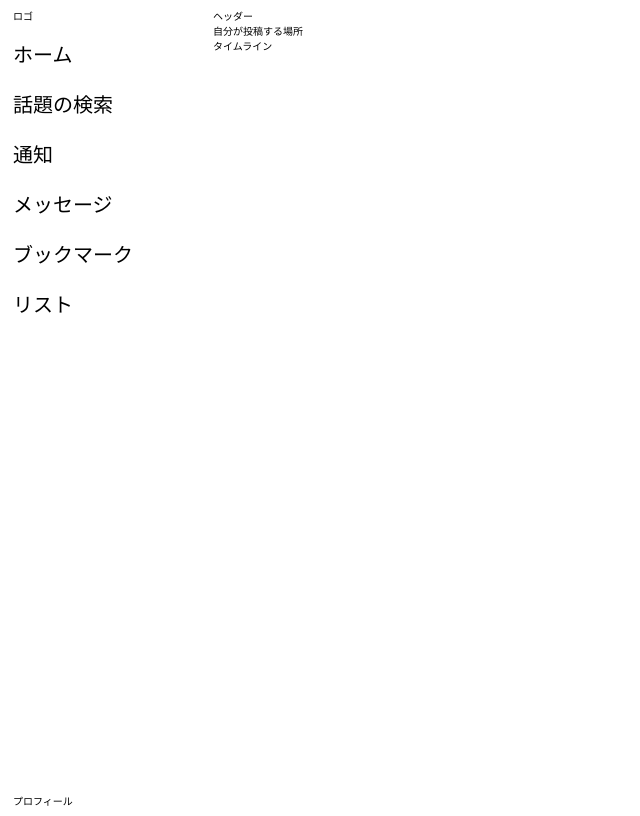
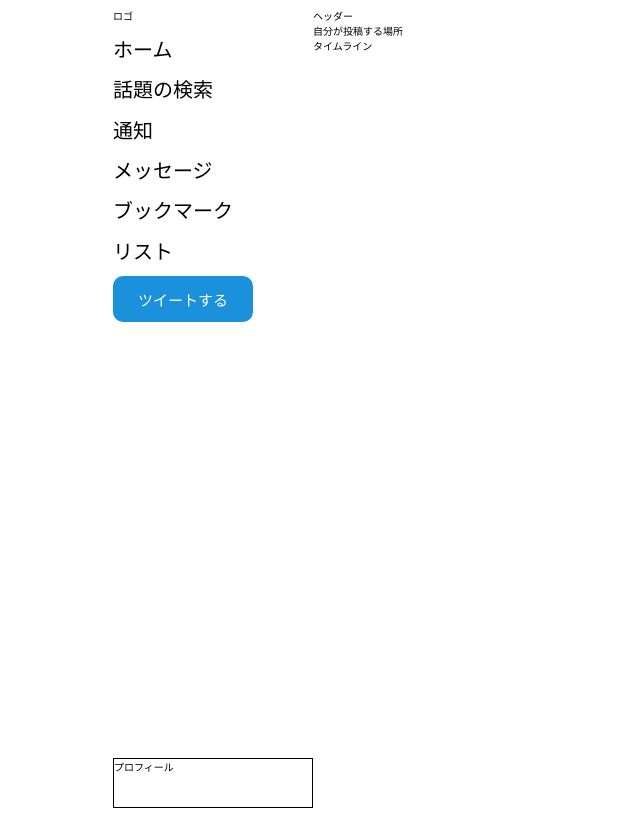
Before and after one commit to ponsaaan/Christina, a Next.js app: page / in a window 1280 px wide. Shown: the whole page, without its empty margins (0-640 px from the left). Built offline with nearby package versions, Linux system fonts and the light colour scheme.

Commit message:
feat: twwetボタン追加

```diff
--- a/src/pages/index.tsx
+++ b/src/pages/index.tsx
@@ -22,6 +22,9 @@ const Home: React.VFC = () => {
               <Item>メッセージ</Item>
               <Item>ブックマーク</Item>
               <Item>リスト</Item>
+              <Item>
+                <ButtonArea>ツイートする</ButtonArea>
+                </Item>
             </MainArea>
 
           </UpperNav>
@@ -53,17 +56,30 @@ const Navigation = styled.div`
   display: flex;
   flex-direction: column;
   justify-content: space-between;
-  width: 20rem;
+  width: 30rem;
+  padding-left: 10rem;
 `;
 
 const UpperNav = styled.div``;
 const LowerNav = styled.div``;
 const Item = styled.div`
-font-size: 2rem;
+  font-size: 2rem;
+`;
+const ButtonArea = styled.button`
+  width: 14rem;
+  height: 4.6rem;
+  background: #1A91DA;
+  border-radius: 10px;
+  border: transparent;
+  color: #FFFFFF;
+  font-size: 1.5rem;
+  cursor: pointer;
 `;
 const Header = styled.div``;
 const MyTweet = styled.div``;
-const Wrapper = styled.div``;
+const Wrapper = styled.div`
+
+`;
 const Timeline = styled.div``;
 const LogoArea = styled.div`
   height: 2em;
@@ -77,5 +93,7 @@ const MainArea = styled.div`
 
 `;
 const ProfileArea = styled.div`
-  margin-bottom: 0;
+  width: 100%;
+  height: 5rem;
+  border: 1px solid black;
 `;
```
